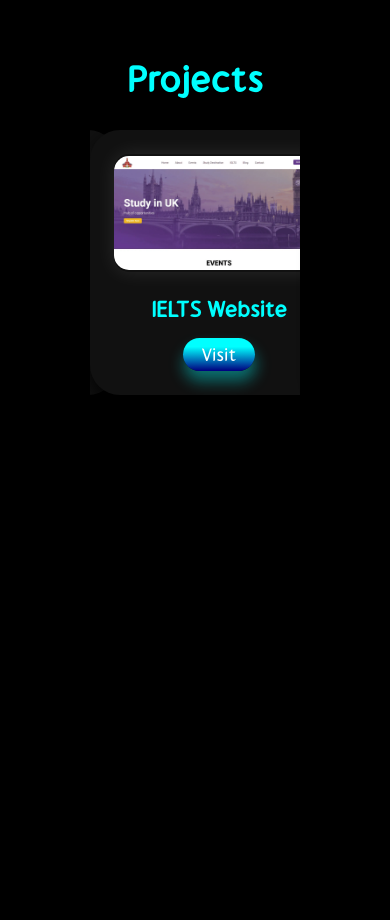
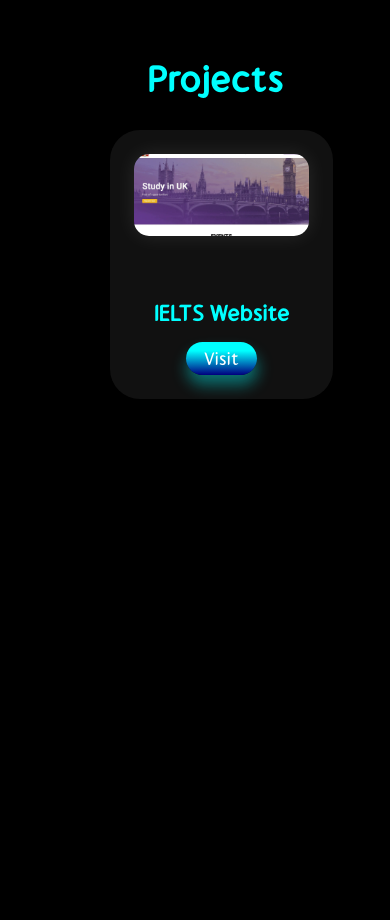
Before and after one commit to Hussain2303/Nex_Quick_Solution-Website, a React (Vite) app in the folder portfolio/: page / in a window 390 px wide. Shown: the part 3720-4640 px from the top of the page. Built offline with nearby package versions, Linux system fonts and the light colour scheme.

Commit message:
Hussain's commit

```diff
--- a/portfolio/src/components/Portfolio/Portfolio.css
+++ b/portfolio/src/components/Portfolio/Portfolio.css
@@ -10,8 +10,10 @@
   display: flex;
   flex-direction: column;
   min-height: 100vh;
-  padding: 0 3rem;
+  padding: 0 1rem;
   margin-top: 5rem;
+  width: 90%;
+
 }
 
 .portfolio-title {
@@ -27,8 +29,8 @@
   display: flex;
   align-items: center;
   justify-content: center;
-  flex-wrap: wrap;
-  gap: 2rem;
+  flex-wrap: wrap;/* increased from 2rem to 3rem for more space */
+  margin-left: 2rem;
 }
 
 .portBox {
@@ -36,12 +38,13 @@
   flex-direction: column;
   align-items: center;
   background-color: #111;
+  gap: 2rem;
   border-radius: 30px;
   box-shadow: 0 8px 20px rgba(0, 0, 0, 0.888);
-  padding: 1.5rem;
+  padding: 1rem;
   transition: transform 0.3s ease;
   max-width: 28rem;
-  width: 100%;
+  width: 90%;
 }
 
 .portBox:hover {
@@ -49,9 +52,8 @@
 }
 
 .imgbox {
-  border-radius: 30px;
   width: 100%;
-  aspect-ratio: 16/9;
+  aspect-ratio: 15/7;
   overflow: hidden;
   display: flex;
   align-items: center;
@@ -60,16 +62,17 @@
 
 .portBox img {
   border-radius: 30px;
-  width: 100%;
-  height: 100%;
-  object-fit: cover;
+  width: 95%;
+  height: 95%;
+  object-fit: contain; /* changed from cover to contain */
+  background-color: #111; /* matches card background */
 }
 
 .portCont {
   display: flex;
   flex-direction: column;
   align-items: center;
-  margin-top: 1.5rem;
+  margin-top: 0.7 rem;
   gap: 0.8rem;
   text-align: center;
 }
@@ -117,6 +120,7 @@
     padding: 1.2rem;
     width: 100%;
     max-width: 100%;
+    margin: 0 auto;
   }
 
   .imgbox {
@@ -153,9 +157,18 @@
   }
 }
 
-@media screen and (max-width: 480px) {
+@media screen and (max-width: 400px) {
+  .portfolio{
+    width: 100%;
+  }
   .portfolio-title {
     font-size: 1.8rem;
+  }
+ .portBox {
+    padding: 1.2rem;
+    width: 70%;
+    margin: 0 auto ;
+    margin-right: 20% !important;
   }
 
   .imgbox {
--- a/portfolio/src/components/Portfolio/Portfolio.jsx
+++ b/portfolio/src/components/Portfolio/Portfolio.jsx
@@ -33,7 +33,7 @@
       <div className="portfolioContainer" data-aos="zoom-in-up">
         <Swiper
           modules={[Autoplay]}
-          spaceBetween={20}
+          spaceBetween={70}
           slidesPerView={1}
           autoplay={{ delay: 2500, disableOnInteraction: false }}
           breakpoints={{
```
Also changed, not shown: 10 other files (tests, documents, lock files or other folders).
